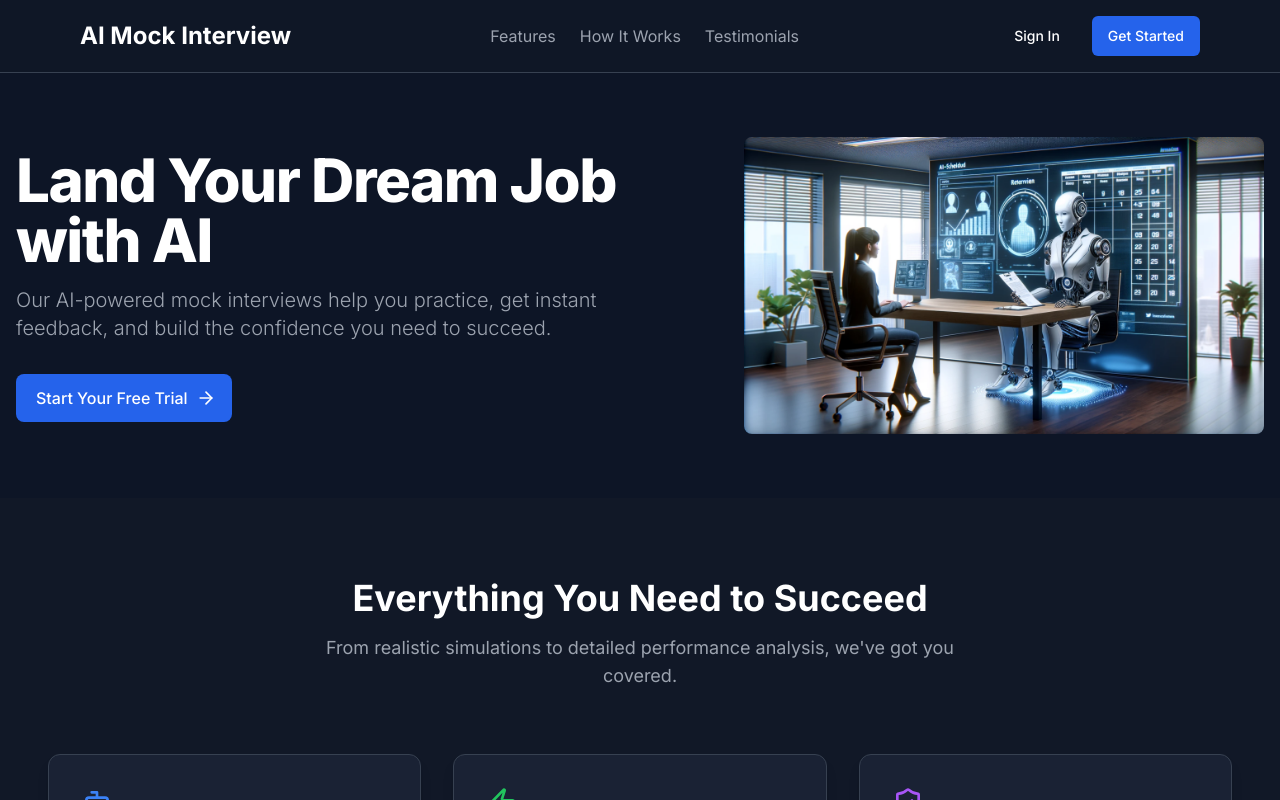
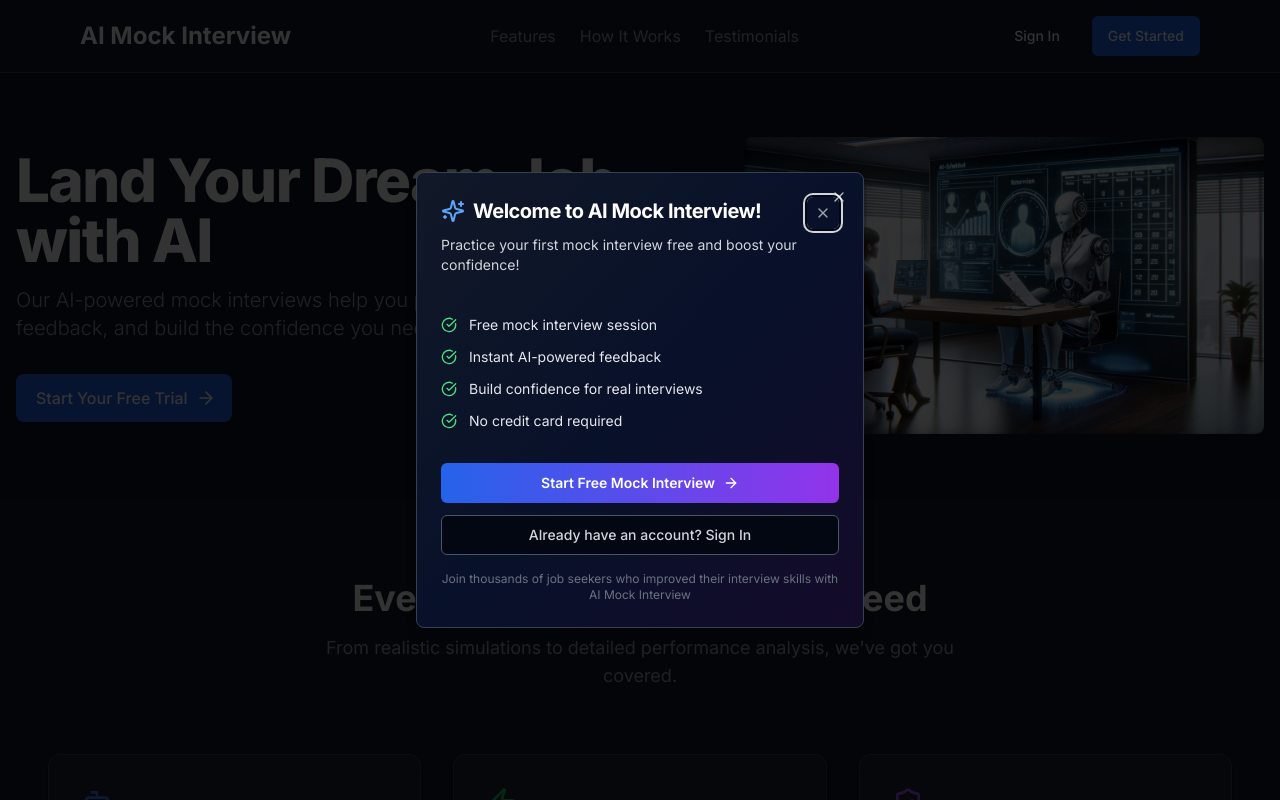
Before and after one commit to AI-pro017/AI-Mock-Interview-, a Next.js app: page / in a window 1280 px wide. Shown: the top 800 px of the page. Built offline with nearby package versions, Linux system fonts and the light colour scheme.

Commit message:
feat: add First Time Visit Modal to Home component for improved user onboarding experience and update link to sign-up page

```diff
--- a/app/page.js
+++ b/app/page.js
@@ -6,6 +6,7 @@ import Link from 'next/link';
 import Image from "next/image";
 import { ArrowRight, Bot, ShieldCheck, Zap, CheckCircle } from 'lucide-react';
 import { useEffect, useState } from "react"; // Import useEffect and useState
+import FirstTimeVisitModal from "@/components/ui/first-time-visit-modal"; // Add this import
 
 export default function Home() {
   const [currentYear, setCurrentYear] = useState(new Date().getFullYear());
@@ -53,6 +54,9 @@ export default function Home() {
 
   return (
     <div className="flex flex-col min-h-screen bg-[#0d1526] text-gray-300">
+      {/* Add the First Time Visit Modal */}
+      <FirstTimeVisitModal />
+
       {/* Navigation Bar */}
       <nav className="w-full py-4 px-6 md:px-12 bg-[#111827]/80 backdrop-blur-sm sticky top-0 z-50 border-b border-gray-700">
         <div className="container mx-auto flex justify-between items-center">
@@ -86,13 +90,13 @@ export default function Home() {
               Our AI-powered mock interviews help you practice, get instant
               feedback, and build the confidence you need to succeed.
             </p>
-            <a
-              href="/dashboard"
+            <Link
+              href="/sign-up"
               className="inline-flex items-center justify-center px-5 py-3 text-base font-medium text-center text-white rounded-lg bg-blue-600 hover:bg-blue-700 focus:ring-4 focus:ring-blue-800"
             >
                   Start Your Free Trial
               <ArrowRight className="w-5 h-5 ml-2 -mr-1" />
-            </a>
+            </Link>
           </div>
           <div className="hidden lg:mt-0 lg:col-span-5 lg:flex">
             <Image
--- /dev/null
+++ b/components/ui/first-time-visit-modal.jsx
@@ -0,0 +1,109 @@
+"use client";
+
+import { useState, useEffect } from 'react';
+import { Dialog, DialogContent, DialogDescription, DialogHeader, DialogTitle } from '@/components/ui/dialog';
+import { Button } from '@/components/ui/button';
+import { X, Sparkles, CheckCircle, ArrowRight } from 'lucide-react';
+import Link from 'next/link';
+
+export default function FirstTimeVisitModal() {
+  const [isOpen, setIsOpen] = useState(false);
+
+  useEffect(() => {
+    // Check if user has visited before
+    const hasVisitedBefore = localStorage.getItem('hasVisitedBefore');
+
+    if (!hasVisitedBefore) {
+      // Show modal after a short delay for better UX
+      const timer = setTimeout(() => {
+        setIsOpen(true);
+      }, 2000); // 2 second delay
+
+      return () => clearTimeout(timer);
+    }
+  }, []);
+
+  const handleClose = () => {
+    setIsOpen(false);
+    // Mark that user has visited
+    localStorage.setItem('hasVisitedBefore', 'true');
+  };
+
+  const handleGetStarted = () => {
+    // Mark that user has visited
+    localStorage.setItem('hasVisitedBefore', 'true');
+    setIsOpen(false);
+    // Navigate to sign up will happen via Link
+  };
+
+  return (
+    <Dialog open={isOpen} onOpenChange={handleClose}>
+      <DialogContent className="max-w-md bg-gradient-to-br from-gray-900 via-blue-900/20 to-purple-900/20 border-gray-700 text-white">
+        <DialogHeader>
+          <div className="flex justify-between items-start">
+            <div className="flex items-center gap-2">
+              <Sparkles className="w-6 h-6 text-blue-400" />
+              <DialogTitle className="text-xl font-bold text-white">
+                Welcome to AI Mock Interview!
+              </DialogTitle>
+            </div>
+            <Button
+              variant="ghost"
+              size="icon"
+              onClick={handleClose}
+              className="text-gray-400 hover:text-white h-8 w-8"
+            >
+              <X className="w-4 h-4" />
+            </Button>
+          </div>
+          <DialogDescription className="text-gray-300 mt-2">
+            Practice your first mock interview free and boost your confidence!
+          </DialogDescription>
+        </DialogHeader>
+
+        <div className="mt-6 space-y-4">
+          {/* Benefits */}
+          <div className="space-y-3">
+            <div className="flex items-center gap-3 text-sm">
+              <CheckCircle className="w-4 h-4 text-green-400 flex-shrink-0" />
+              <span className="text-gray-200">Free mock interview session</span>
+            </div>
+            <div className="flex items-center gap-3 text-sm">
+              <CheckCircle className="w-4 h-4 text-green-400 flex-shrink-0" />
+              <span className="text-gray-200">Instant AI-powered feedback</span>
+            </div>
+            <div className="flex items-center gap-3 text-sm">
+              <CheckCircle className="w-4 h-4 text-green-400 flex-shrink-0" />
+              <span className="text-gray-200">Build confidence for real interviews</span>
+            </div>
+            <div className="flex items-center gap-3 text-sm">
+              <CheckCircle className="w-4 h-4 text-green-400 flex-shrink-0" />
+              <span className="text-gray-200">No credit card required</span>
+            </div>
+          </div>
+
+          {/* CTA Buttons */}
+          <div className="flex flex-col gap-3 pt-4">
+            <Link href="/sign-up" onClick={handleGetStarted}>
+              <Button className="w-full bg-gradient-to-r from-blue-600 to-purple-600 hover:from-blue-700 hover:to-purple-700 text-white font-semibold">
+                Start Free Mock Interview
+                <ArrowRight className="w-4 h-4 ml-2" />
+              </Button>
+            </Link>
+
+            <Link href="/sign-in" onClick={handleGetStarted}>
+              <Button variant="outline" className="w-full border-gray-600 text-gray-300 hover:bg-gray-800 hover:text-white">
+                Already have an account? Sign In
+              </Button>
+            </Link>
+          </div>
+
+          {/* Small print */}
+          <p className="text-xs text-gray-500 text-center mt-4">
+            Join thousands of job seekers who improved their interview skills with AI Mock Interview
+          </p>
+        </div>
+      </DialogContent>
+    </Dialog>
+  );
+}
```
